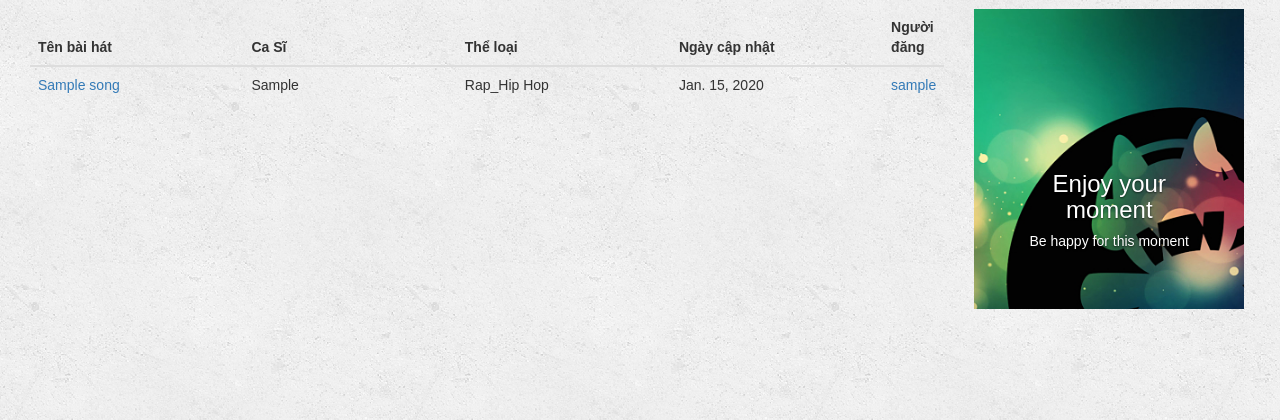
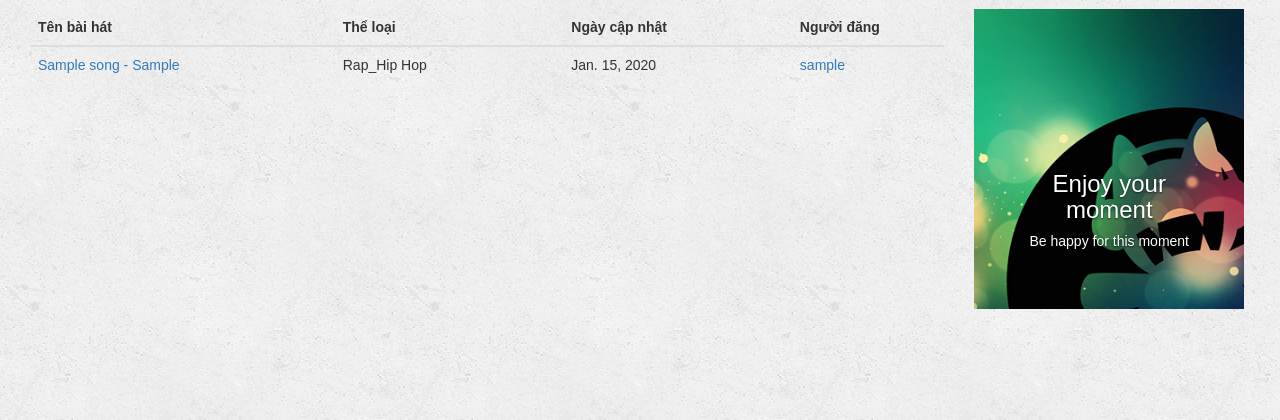
Before and after one commit to AnduinBrian/MuxicProject, a Django app: page /all_song/ in a window 1280 px wide. Shown: the part 51-471 px from the top of the page. Run offline with Django 3.2, Linux system fonts and the light colour scheme; tables that the repository leaves empty hold one stand-in row (values such as "Sample post"); some libraries are stand-ins or nearby versions.

Commit message:
Change search.html -> all_song.html

```diff
--- a/muxic/templates/muxic/all_song.html
+++ b/muxic/templates/muxic/all_song.html
@@ -9,8 +9,8 @@
                 <table class="table table-hover table-dark">
                     <thead>
                     <tr>
-                        <th class="col-md-3">Tên bài hát</th>
-                        <th class="col-md-3">Ca Sĩ</th>
+                        <th class="col-md-4">Tên bài hát</th>
+                        {#                        <th class="col-md-3">Ca Sĩ</th>#}
                         <th class="col-md-3">Thể loại</th>
                         <th class="col-md-3">Ngày cập nhật</th>
                         <th class="col-md-3">Người đăng</th>
@@ -19,12 +19,13 @@
                     <tbody>
                     {% for song in all_song %}
                         <tr>
-                            <td class="col-md-3"><a href="{% url 'muxic:songdetail' song.pk %}">{{ song.title }}</a>
+                            <td class="col-md-4"><a href="{% url 'muxic:songdetail' song.pk %}">{{ song.title }}
+                                - {{ song.artist }}</a>
                             </td>
-                            <td class="col-md-3">{{ song.artist }}</td>
+                            {#                            <td class="col-md-3">{{ song.artist }}</td>#}
                             <td class="col-md-3">{{ song.genre }}</td>
                             <td class="col-md-3">{{ song.date_release }}</td>
-                            <td class="col-md-3"><a href="{% url 'muxic:user' song.owner%}">{{ song.owner }}</a></td>
+                            <td class="col-md-3"><a href="{% url 'muxic:user' song.owner %}">{{ song.owner }}</a></td>
                         </tr>
                     {% endfor %}
                     </tbody>
--- a/muxic/views.py
+++ b/muxic/views.py
@@ -167,17 +167,17 @@ class LogoutView(RedirectView):
 
 
 class Search(ListView):
-    template_name = 'muxic/search.html'
+    template_name = 'muxic/all_song.html'
 
     def get(self, request):
-        queryset_list = Song.objects.all().order_by("-date_release")
+        all_song = Song.objects.all().order_by("-date_release")
         query = request.GET.get("q")
         if query:
-            queryset_list = queryset_list.filter(
+            all_song = all_song.filter(
                 Q(title__icontains=query)
             ).distinct()
 
-            return render(request, self.template_name, {'queryset_list': queryset_list})
+            return render(request, self.template_name, {'all_song': all_song})
         else:
             return render(request, self.template_name, )
 
```
